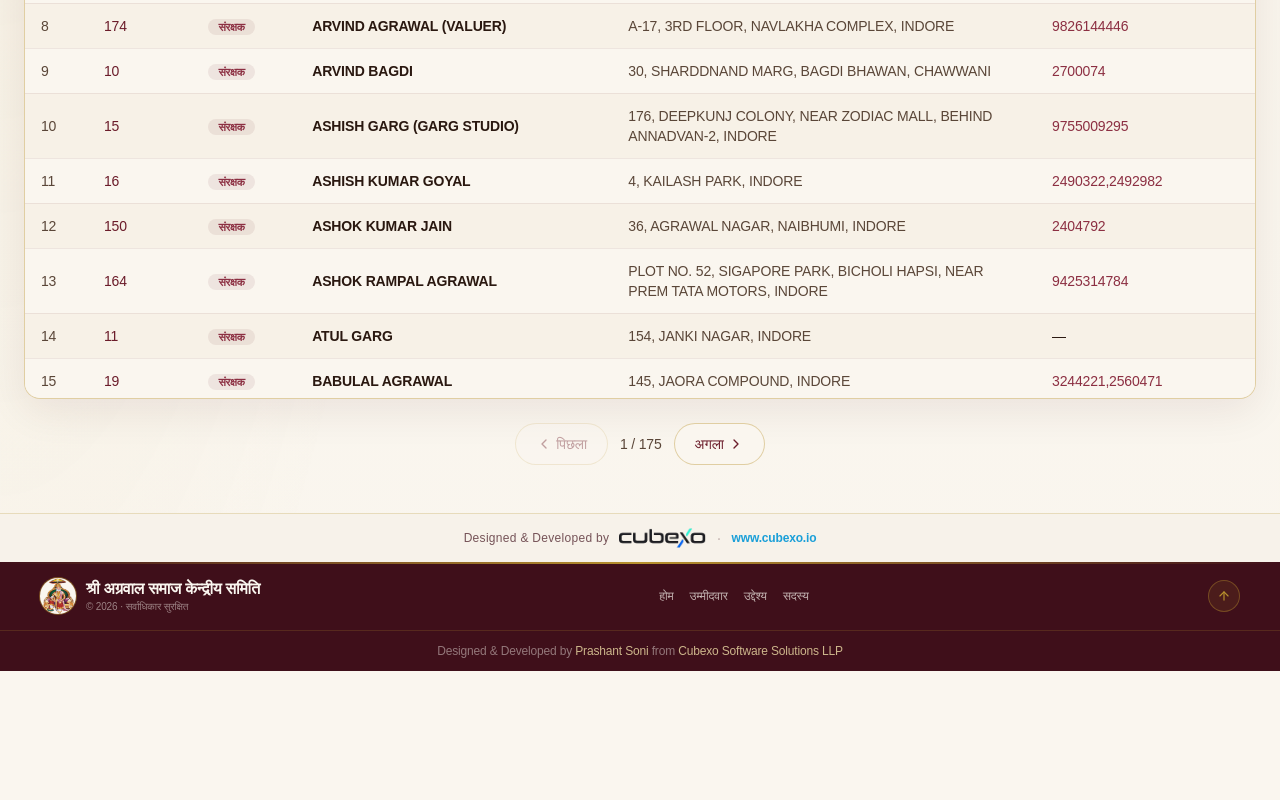
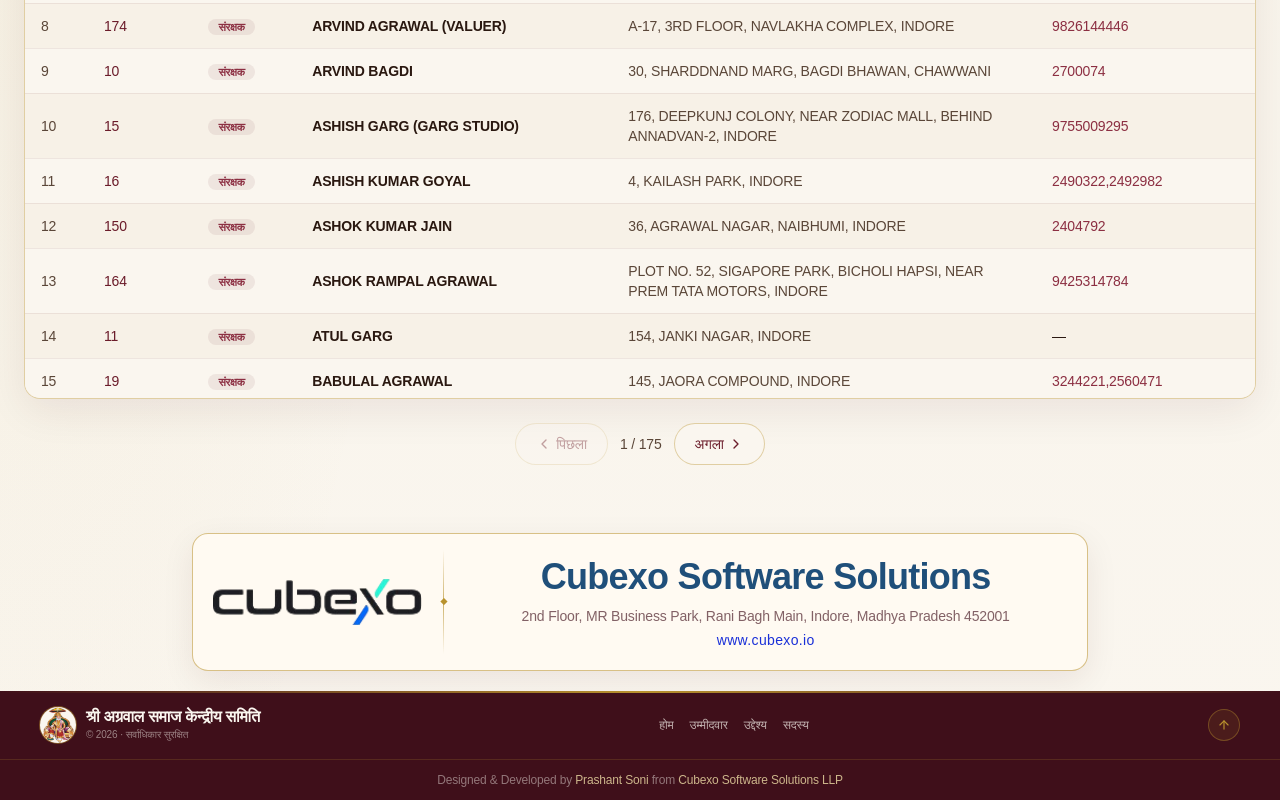
Before and after one commit to Development-CubexO/Agrwal-Samaj, a React (Vite) app: page / in a window 1280 px wide. Shown: the part 6194-6994 px from the top of the page. Before the commit the page ends 6865 px from the top, so only its background shows below. Built offline with nearby package versions, Linux system fonts and the light colour scheme; a web font is replaced by a local one.

Commit message:
first commit

```diff
--- a/src/components/Footer.jsx
+++ b/src/components/Footer.jsx
@@ -16,25 +16,43 @@ export default function Footer() {
 
   return (
     <>
-      <div className="w-full border-t border-gold/25 bg-[#f7f2ea]">
+      <div className="w-full  px-4 py-4 sm:px-6 sm:py-5">
         <a
           href="https://www.cubexo.io"
           target="_blank"
           rel="noopener noreferrer"
-          className="mx-auto flex w-full max-w-[1400px] items-center justify-center gap-2 px-4 py-2.5 text-center transition hover:bg-[#efe8dc] sm:gap-2.5 sm:px-6 sm:py-3"
+          className="group mx-auto block w-full max-w-4xl transition hover:opacity-95"
         >
-          <span className="text-[11px] font-medium tracking-wide text-maroon-deep/70 sm:text-xs">
-            Designed &amp; Developed by
-          </span>
-          <img
-            src={cubexoLogo}
-            alt="Cubexo"
-            className="h-4 w-auto sm:h-5"
-          />
-          <span className="hidden text-maroon-deep/25 sm:inline">·</span>
-          <span className="text-[11px] font-semibold text-[#1a9fd8] sm:text-xs">
-            www.cubexo.io
-          </span>
+          <div className="overflow-hidden rounded-2xl border border-gold/55 bg-[#fffaf2] shadow-[0_10px_32px_rgba(63,15,26,0.08)]">
+            <div className="flex min-h-[92px] items-stretch sm:min-h-[108px]">
+              <div className="flex w-[34%] min-w-[140px] items-center justify-center px-3 py-4 sm:w-[28%] sm:px-5 sm:py-5">
+                <img
+                  src={cubexoLogo}
+                  alt="Cubexo"
+                  className="h-14 w-auto object-contain sm:h-20 lg:h-24"
+                />
+              </div>
+
+              <div className="relative flex w-px shrink-0 items-center justify-center">
+                <div className="absolute inset-y-4 w-px bg-linear-to-b from-transparent via-gold/70 to-transparent" />
+                <span className="relative z-10 text-[10px] text-gold">◆</span>
+              </div>
+
+              <div className="flex flex-1 items-center justify-center px-4 py-4 text-center sm:px-8 sm:py-5">
+                <div>
+                  <p className="font-display text-xl font-extrabold leading-tight tracking-tight text-[#1f4f7a] transition  sm:text-3xl lg:text-4xl">
+                    Cubexo Software Solutions
+                  </p>
+                  <p className="mt-1.5 text-[11px] font-medium leading-snug text-maroon-deep/65 sm:mt-2 sm:text-sm">
+                    2nd Floor, MR Business Park, Rani Bagh Main, Indore, Madhya Pradesh 452001
+                  </p>
+                  <p className="mt-1 text-[11px] font-medium tracking-wide text-[#1a30d8] sm:text-sm">
+                    www.cubexo.io
+                  </p>
+                </div>
+              </div>
+            </div>
+          </div>
         </a>
       </div>
 
```
